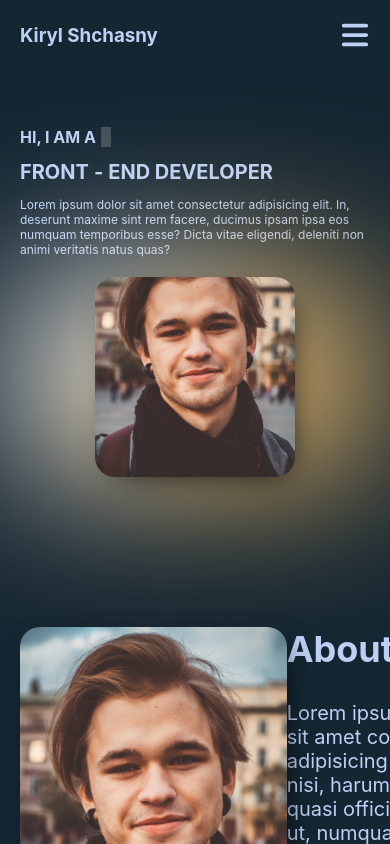
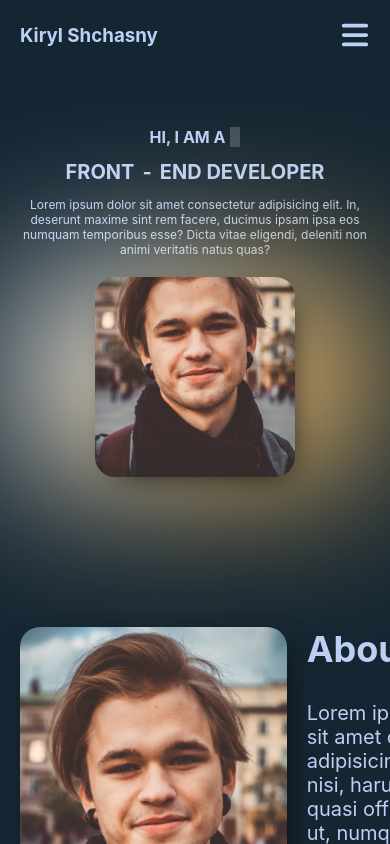
Before and after one commit to MenroMi/Web_Portfolio, a Next.js app: page / in a window 390 px wide. Shown: the top 844 px of the page. Built offline with nearby package versions, Linux system fonts and the light colour scheme.

Commit message:
refactor: correct header and image in me section

```diff
--- a/src/components/About/About.jsx
+++ b/src/components/About/About.jsx
@@ -1,3 +1,6 @@
+// basic
+import { useEffect } from 'react';
+
 import Image from 'next/image';
 import Button from '@mui/material/Button';
 
@@ -5,7 +8,6 @@ import styles from '../../styles/About.module.scss';
 import myImg from '../../../public/myImage.jpg';
 import useVisible from '@/hooks/useVisible';
 import useWindowSize from '@/hooks/useWIndowSize';
-import { useEffect } from 'react';
 
 export default function About() {
   const { value, elemRef, setRootMargin, rootMargin } = useVisible();
--- a/src/components/App/App.jsx
+++ b/src/components/App/App.jsx
@@ -8,11 +8,15 @@ import Contact from '../Contact/Contact';
 
 // styles
 import styles from '@/styles/Home.module.scss';
-import { useContext } from 'react';
+import { use, useContext } from 'react';
 import { BurgerMenuContext } from '@/providers/burgerMenuContext';
+import useWindowSize from '@/hooks/useWIndowSize';
 
 export default function App() {
   const burgerContext = useContext(BurgerMenuContext);
+  const {
+    windowSize: { width },
+  } = useWindowSize();
 
   return (
     <>
@@ -24,7 +28,7 @@ export default function App() {
         {/* <Contact /> */}
       </div>
       <Footer />
-      {burgerContext.isOpen && (
+      {burgerContext.isOpen && width <= 900 && (
         <div onClick={burgerContext.setIsOpen} className={styles.overlay}></div>
       )}
     </>
--- a/src/styles/About.module.scss
+++ b/src/styles/About.module.scss
@@ -1,10 +1,11 @@
-@import "../styles/mixins/opacity";
-@import "../styles/mixins/photo";
+@import '../styles/mixins/opacity';
+@import '../styles/mixins/photo';
 
 .about {
   padding-top: var(--pdg-top);
   display: flex;
   justify-content: space-between;
+  gap: 20px;
   @include opc;
 
   .info {
--- a/src/styles/Header.module.scss
+++ b/src/styles/Header.module.scss
@@ -1,6 +1,5 @@
 .header {
   position: sticky;
   top: 0;
-  width: 100%;
   transition: 0.3s all;
 }
--- a/src/styles/Me.module.scss
+++ b/src/styles/Me.module.scss
@@ -13,6 +13,7 @@
   position: relative;
   background-color: var(--clr-primary);
   max-width: 620px;
+  width: 100%;
   padding-top: 7px;
   font-weight: 700;
   display: flex;
@@ -92,6 +93,12 @@
   }
 }
 
+@media (max-width: 1200px) {
+  .main-photo {
+    width: 100%;
+  }
+}
+
 @media (max-width: 1100px) {
   .me {
     gap: 20px;
@@ -116,6 +123,7 @@
   }
 
   .info {
+    max-width: 500px;
     &__pos {
       font-size: 55px;
       line-height: 55px;
@@ -135,41 +143,15 @@
     font-size: 30px;
   }
 
-  .main-photo {
-    max-width: 250px;
-    height: 300px;
-  }
+  // .main-photo {
+  //   max-width: 250px;
+  //   height: 300px;
+  // }
 }
 
 @media (max-width: 768px) {
-  .me {
-    justify-content: center;
-  }
-
   .info {
-    &__pos {
-      font-size: 30px;
-      line-height: 30px;
-      span {
-        margin: 0 5px;
-      }
-    }
-    &__descr {
-      font-size: 12px;
-      font-weight: 400;
-      margin-top: 20px;
-      width: 100%;
-      max-width: 300px;
-    }
-  }
-
-  #txt-type-dyn {
-    font-size: 25px;
-  }
-
-  .main-photo {
-    max-width: 250px;
-    height: 300px;
+    max-width: 350px;
   }
 }
 
@@ -180,6 +162,10 @@
   }
 
   .info {
+    max-width: 100%;
+
+    text-align: center;
+
     gap: 10px;
     &__pos {
       margin: 0;
--- a/src/styles/Navigation.module.scss
+++ b/src/styles/Navigation.module.scss
@@ -6,7 +6,6 @@
   margin: 0 auto;
   display: flex;
   justify-content: space-between;
-  padding: 0 50px;
 }
 
 nav > .btn-wrapper {
@@ -38,6 +37,12 @@ nav > .btn-wrapper {
   }
 }
 
+@media (max-width: 1300px) {
+  .nav {
+    padding: 0 50px;
+  }
+}
+
 @media (max-width: 768px) {
   .nav {
     padding: 0 20px;
```
